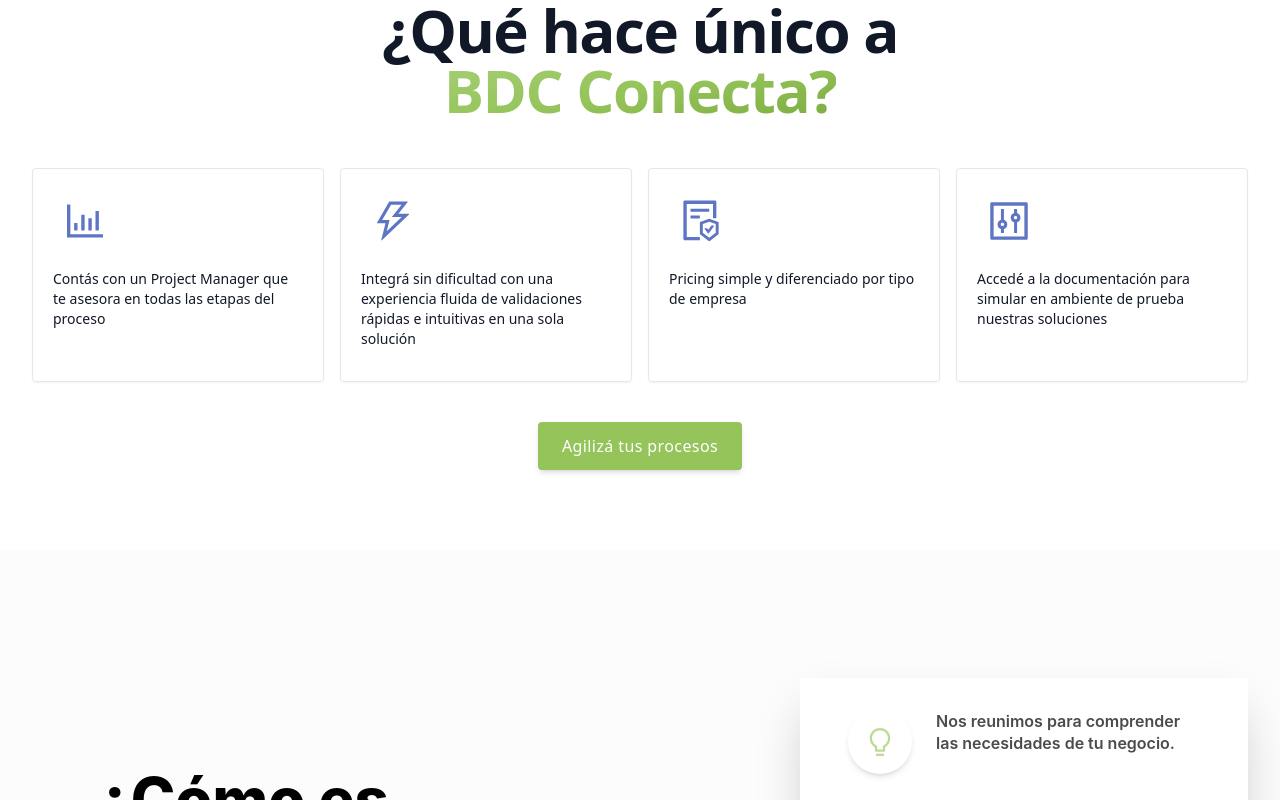
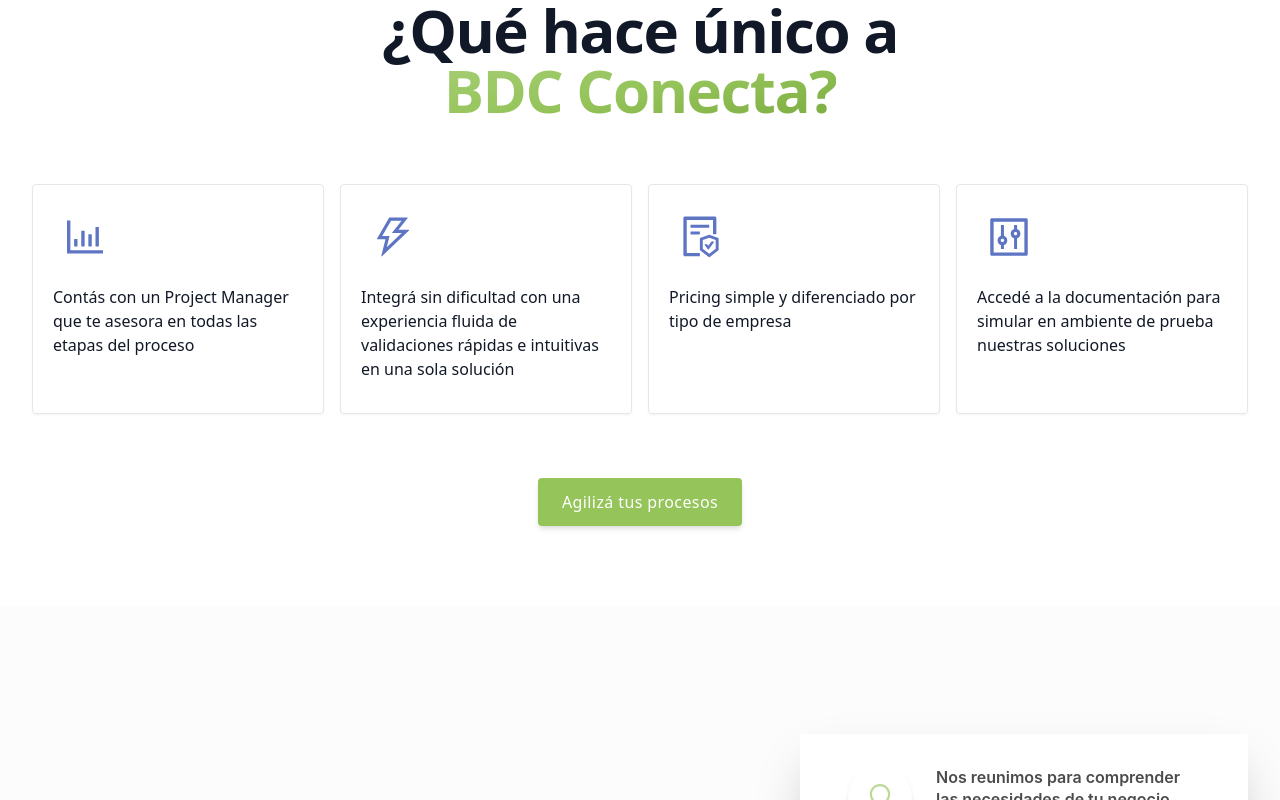
Before and after one commit to Lukecolman/bdc-api-landing-page, a React (Vite) app: page / in a window 1280 px wide. Shown: the part 3450-4250 px from the top of the page. Built offline with nearby package versions, Linux system fonts and the light colour scheme.

Commit message:
update opportunities design

```diff
--- a/src/components/Opportunities2.jsx
+++ b/src/components/Opportunities2.jsx
@@ -13,7 +13,7 @@
 const Opportunities2 = () => {
     return (
         <div className='px-4 py-20 mx-auto sm:max-w-xl md:max-w-full lg:max-w-screen-xl md:px-24 lg:px-8 lg:py-20'>
-            <div className='max-w-xl mb-10 md:mx-auto sm:text-center lg:max-w-2xl md:mb-12'>
+            <div className='max-w-xl mb-10 md:mx-auto sm:text-center lg:max-w-2xl md:mb-16'>
                 <h2
                     className='max-w-2xl mb-6 text-3xl font-bold leading-none tracking-tight text-gray-900 md:max-w-xl sm:text-6xl md:mx-auto text-pretty'
                     dangerouslySetInnerHTML={{ __html: opportunities.title }}
@@ -21,44 +21,44 @@
                 <p className='text-base text-bdc-gray-700 md:text-lg'>{opportunities.subtitle}</p>
             </div>
             <div className='grid gap-4 row-gap-5 sm:grid-cols-2 lg:grid-cols-4'>
-                <div className='flex flex-col justify-between p-5 border rounded shadow-sm'>
+                <div className='flex flex-col justify-between p-5 border rounded shadow-sm duration-200 transform hover:-translate-y-2 hover:shadow-lg'>
                     <div>
                         <div className='flex items-center justify-center w-16 h-16 mb-4 rounded-full bg-white'>
                             <AiOutlineBarChart className='w-12 h-12 text-bdc-blue-300' />
                         </div>
                         <h6 className='mb-2 font-semibold leading-5'>{opportunities.items[0].title}</h6>
-                        <p className='mb-3 text-sm text-gray-900'>{opportunities.items[0].content}</p>
+                        <p className='mb-3 text-base text-pretty text-gray-900'>{opportunities.items[0].content}</p>
                     </div>
                 </div>
-                <div className='flex flex-col justify-between p-5 border rounded shadow-sm'>
+                <div className='flex flex-col justify-between p-5 border rounded shadow-sm duration-200 transform hover:-translate-y-2 hover:shadow-lg'>
                     <div>
                         <div className='flex items-center justify-center w-16 h-16 mb-4 rounded-full bg-white'>
                             <AiOutlineThunderbolt className='w-12 h-12 text-bdc-blue-300' />
                         </div>
                         <h6 className='mb-2 font-semibold leading-5'>{opportunities.items[1].title}</h6>
-                        <p className='mb-3 text-sm text-gray-900'>{opportunities.items[1].content}</p>
+                        <p className='mb-3 text-base text-pretty text-gray-900'>{opportunities.items[1].content}</p>
                     </div>
                 </div>
-                <div className='flex flex-col justify-between p-5 border rounded shadow-sm'>
+                <div className='flex flex-col justify-between p-5 border rounded shadow-sm duration-200 transform hover:-translate-y-2 hover:shadow-lg'>
                     <div>
                         <div className='flex items-center justify-center w-16 h-16 mb-4 rounded-full bg-white'>
                             <AiOutlineFileProtect className='w-12 h-12 text-bdc-blue-300' />
                         </div>
                         <h6 className='mb-2 font-semibold leading-5'>{opportunities.items[2].title}</h6>
-                        <p className='mb-3 text-sm text-gray-900'>{opportunities.items[2].content}</p>
+                        <p className='mb-3 text-base text-pretty text-gray-900'>{opportunities.items[2].content}</p>
                     </div>
                 </div>
-                <div className='flex flex-col justify-between p-5 border rounded shadow-sm'>
+                <div className='flex flex-col justify-between p-5 border rounded shadow-sm duration-200 transform hover:-translate-y-2 hover:shadow-lg'>
                     <div>
-                        <div className='flex items-center justify-center w-16 h-16 mb-4 rounded-full bg-white'>
+                        <div className='flex items-center justify-center w-16 h-16 mb-4 rounded-full bg-white '>
                             <AiOutlineControl className='w-12 h-12 text-bdc-blue-300' />
                         </div>
                         <h6 className='mb-2 font-semibold leading-5'>{opportunities.items[3].title}</h6>
-                        <p className='mb-3 text-sm text-gray-900'>{opportunities.items[3].content}</p>
+                        <p className='mb-3 text-base text-pretty text-gray-900'>{opportunities.items[3].content}</p>
                     </div>
                 </div>
             </div>
-            <div className='text-center pt-10'>
+            <div className='text-center mt-16'>
                 <ButtonScroll information={opportunities} />
             </div>
         </div>
```
